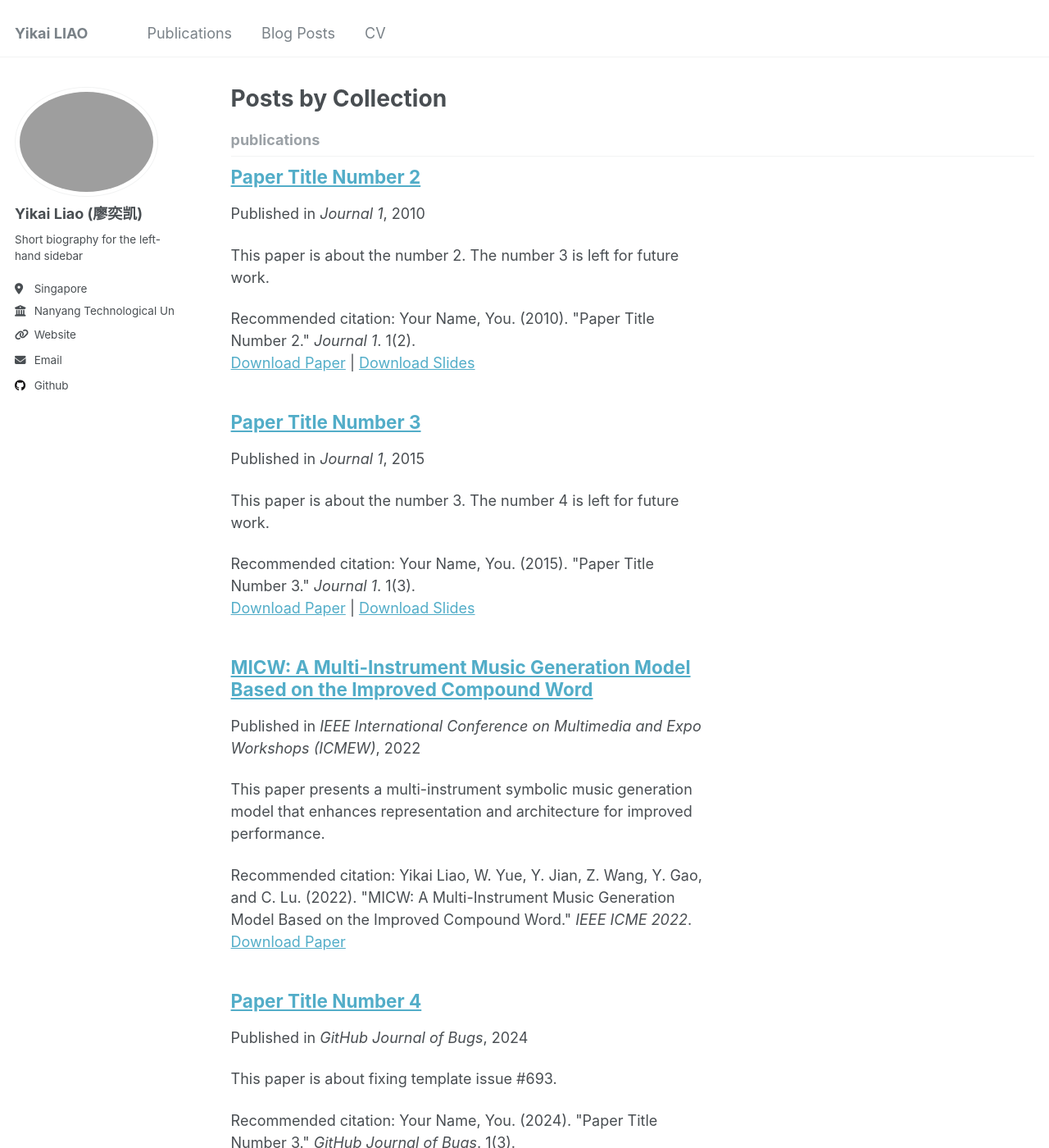
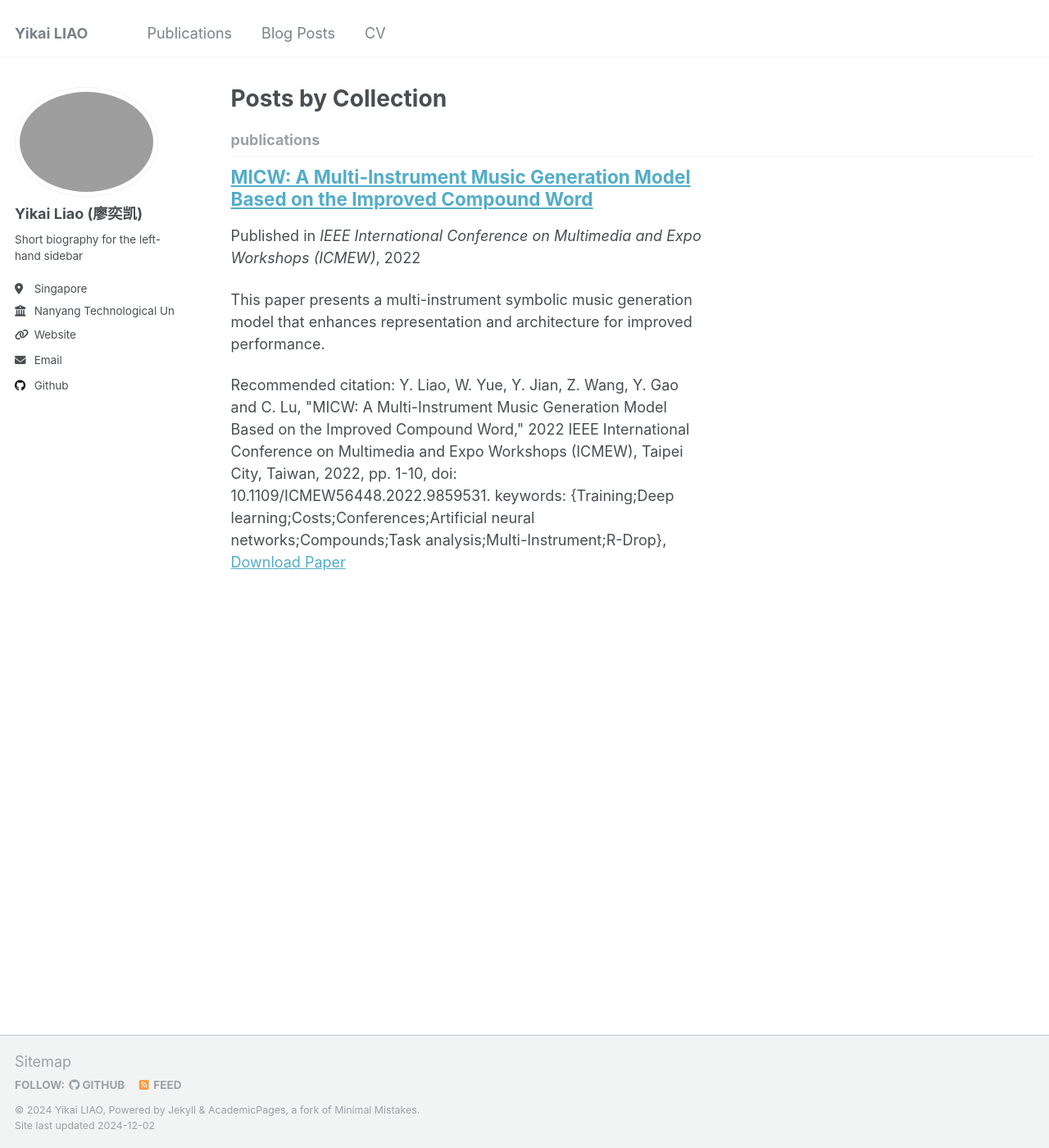
Before and after one commit to Yikai-Liao/academicpages, a Jekyll site: the page built from _pages/collection-archive.html, in a window 1280 px wide and 1400 px high. Shown: the whole window at 82% size. Built offline with Jekyll 4.4.1, drawn with Linux system fonts in a browser that asks for light colours.

Commit message:
publications

````diff
--- a/_publications/2010-10-01-paper-title-number-2.md
+++ /dev/null
@@ -1,14 +0,0 @@
----
-title: "Paper Title Number 2"
-collection: publications
-category: manuscripts
-permalink: /publication/2010-10-01-paper-title-number-2
-excerpt: 'This paper is about the number 2. The number 3 is left for future work.'
-date: 2010-10-01
-venue: 'Journal 1'
-slidesurl: 'http://academicpages.github.io/files/slides2.pdf'
-paperurl: 'http://academicpages.github.io/files/paper2.pdf'
-citation: 'Your Name, You. (2010). &quot;Paper Title Number 2.&quot; <i>Journal 1</i>. 1(2).'
----
-
-The contents above will be part of a list of publications, if the user clicks the link for the publication than the contents of section will be rendered as a full page, allowing you to provide more information about the paper for the reader. When publications are displayed as a single page, the contents of the above "citation" field will automatically be included below this section in a smaller font.
--- a/_publications/2015-10-01-paper-title-number-3.md
+++ /dev/null
@@ -1,14 +0,0 @@
----
-title: "Paper Title Number 3"
-collection: publications
-category: manuscripts
-permalink: /publication/2015-10-01-paper-title-number-3
-excerpt: 'This paper is about the number 3. The number 4 is left for future work.'
-date: 2015-10-01
-venue: 'Journal 1'
-slidesurl: 'http://academicpages.github.io/files/slides3.pdf'
-paperurl: 'http://academicpages.github.io/files/paper3.pdf'
-citation: 'Your Name, You. (2015). &quot;Paper Title Number 3.&quot; <i>Journal 1</i>. 1(3).'
----
-
-The contents above will be part of a list of publications, if the user clicks the link for the publication than the contents of section will be rendered as a full page, allowing you to provide more information about the paper for the reader. When publications are displayed as a single page, the contents of the above "citation" field will automatically be included below this section in a smaller font.
--- a/_publications/2022-08-23-micw.md
+++ b/_publications/2022-08-23-micw.md
@@ -7,7 +7,20 @@ excerpt: 'This paper presents a multi-instrument symbolic music generation model
 date: 2022-08-23
 venue: 'IEEE International Conference on Multimedia and Expo Workshops (ICMEW)'
 paperurl: 'https://ieeexplore.ieee.org/document/9859531'
-citation: 'Yikai Liao, W. Yue, Y. Jian, Z. Wang, Y. Gao, and C. Lu. (2022). &quot;MICW: A Multi-Instrument Music Generation Model Based on the Improved Compound Word.&quot; <i>IEEE ICME 2022</i>.'
+citation: 'Y. Liao, W. Yue, Y. Jian, Z. Wang, Y. Gao and C. Lu, "MICW: A Multi-Instrument Music Generation Model Based on the Improved Compound Word," 2022 IEEE International Conference on Multimedia and Expo Workshops (ICMEW), Taipei City, Taiwan, 2022, pp. 1-10, doi: 10.1109/ICMEW56448.2022.9859531. keywords: {Training;Deep learning;Costs;Conferences;Artificial neural networks;Compounds;Task analysis;Multi-Instrument;R-Drop},'
 ---
 
 In this work, we address the task of multi-instrument music generation. Notably, along with the development of artificial neural networks, deep learning has become a leading technique to accelerate the automatic music generation and is featured in many previous papers like MuseGan, MusicBert, and PopMAG. However, seldom of them implement a well-designed representation of multi-instrumental music, and no model perfectly introduces a prior knowledge of music theory. In this paper, we leverage the Compound Word and R-drop method to work on multi-instrument music generation tasks. Objective and subjective evaluations show that the generated music has cost less training time, and achieved prominent music quality.
+
+```bibtex
+@INPROCEEDINGS{9859531,
+  author={Liao, Yikai and Yue, Wang and Jian, Yuqing and Wang, Zijun and Gao, Yuchong and Lu, Chenhao},
+  booktitle={2022 IEEE International Conference on Multimedia and Expo Workshops (ICMEW)},
+  title={MICW: A Multi-Instrument Music Generation Model Based on the Improved Compound Word},
+  year={2022},
+  volume={},
+  number={},
+  pages={1-10},
+  keywords={Training;Deep learning;Costs;Conferences;Artificial neural networks;Compounds;Task analysis;Multi-Instrument;R-Drop},
+  doi={10.1109/ICMEW56448.2022.9859531}}
+```
--- a/_publications/2024-02-17-paper-title-number-4.md
+++ /dev/null
@@ -1,13 +0,0 @@
----
-title: "Paper Title Number 4"
-collection: publications
-category: conferences
-permalink: /publication/2024-02-17-paper-title-number-4
-excerpt: 'This paper is about fixing template issue #693.'
-date: 2024-02-17
-venue: 'GitHub Journal of Bugs'
-paperurl: 'http://academicpages.github.io/files/paper3.pdf'
-citation: 'Your Name, You. (2024). &quot;Paper Title Number 3.&quot; <i>GitHub Journal of Bugs</i>. 1(3).'
----
-
-The contents above will be part of a list of publications, if the user clicks the link for the publication than the contents of section will be rendered as a full page, allowing you to provide more information about the paper for the reader. When publications are displayed as a single page, the contents of the above "citation" field will automatically be included below this section in a smaller font.
````
